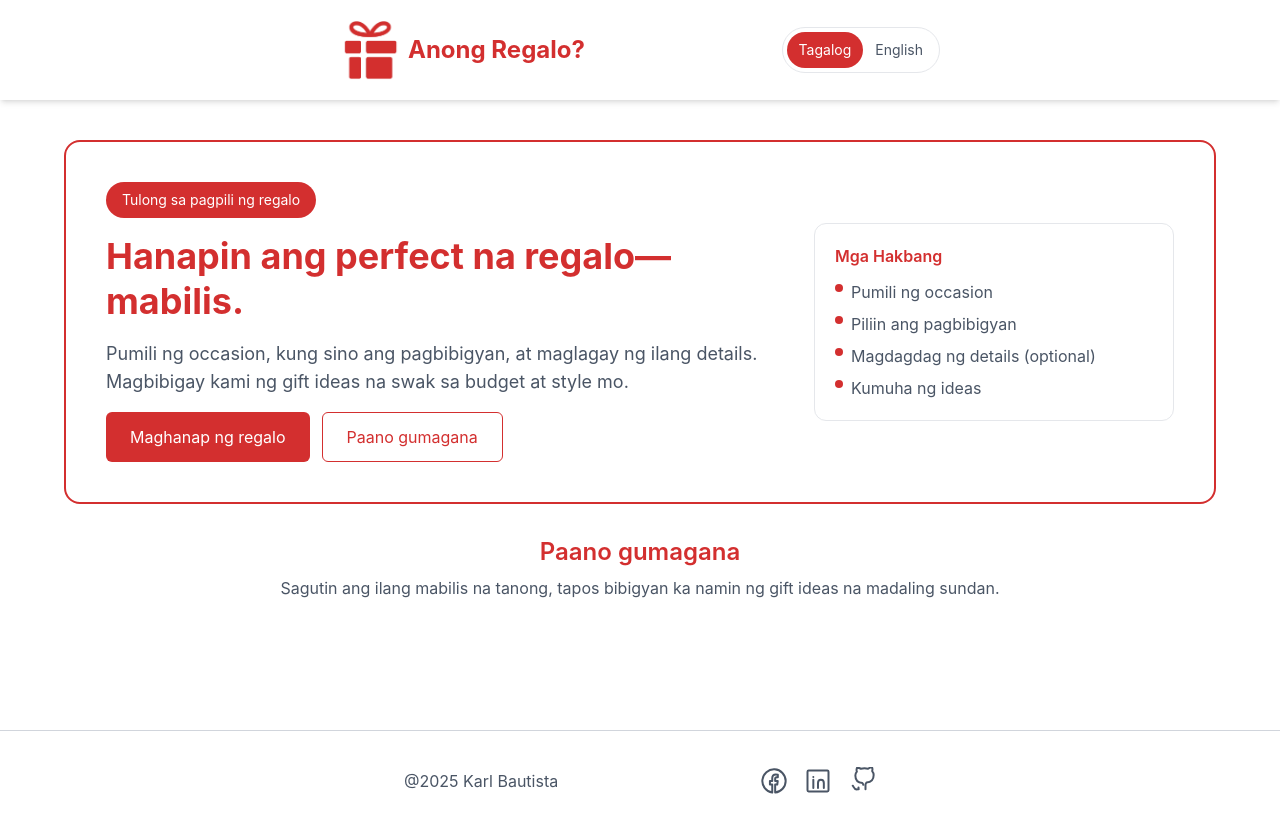
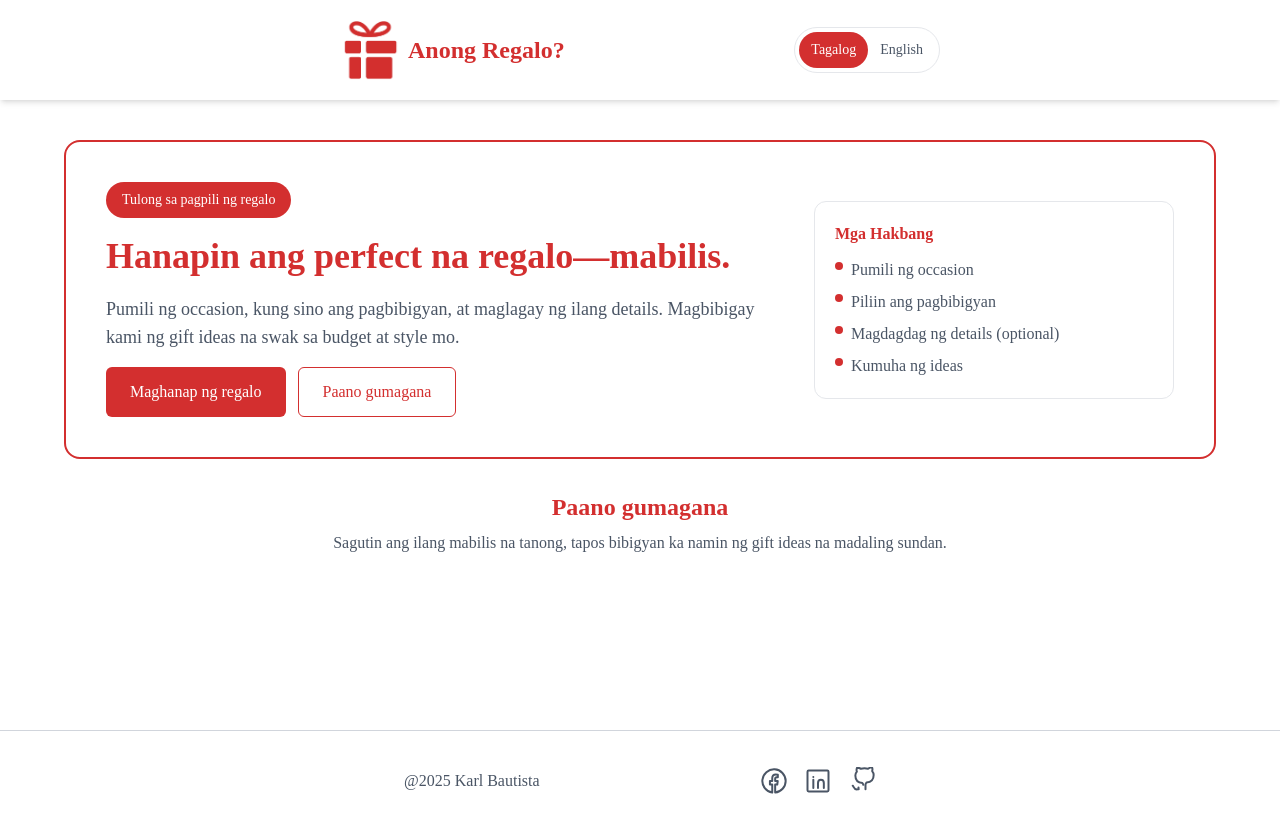
Before and after one commit to KarlBautista/Anong-Regalo-, a React (Vite) app in the folder anong-regalo/: page / in a window 1280 px wide. Built offline with nearby package versions, Linux system fonts and the light colour scheme.

Commit message:
made the font back to delius

```diff
--- a/anong-regalo/package.json
+++ b/anong-regalo/package.json
@@ -10,6 +10,8 @@
     "preview": "vite preview"
   },
   "dependencies": {
+    "@fontsource/delius": "^5.2.7",
+    "@fontsource/inter": "^5.2.8",
     "@google/genai": "^1.34.0",
     "@openrouter/sdk": "^0.3.10",
     "@tailwindcss/vite": "^4.1.18",
--- a/anong-regalo/src/index.css
+++ b/anong-regalo/src/index.css
@@ -3,12 +3,5 @@
 
 * {
   box-sizing: border-box;
+ font-family: "Delius"
 }
-
-html {
-  font-family: "Delius", "Inter", system-ui, -apple-system, "Segoe UI", Roboto, Arial, sans-serif;
-}
-
-body {
-  font-family: inherit;
-}
```
Also changed, not shown: 1 other file (tests, documents, lock files or other folders).
